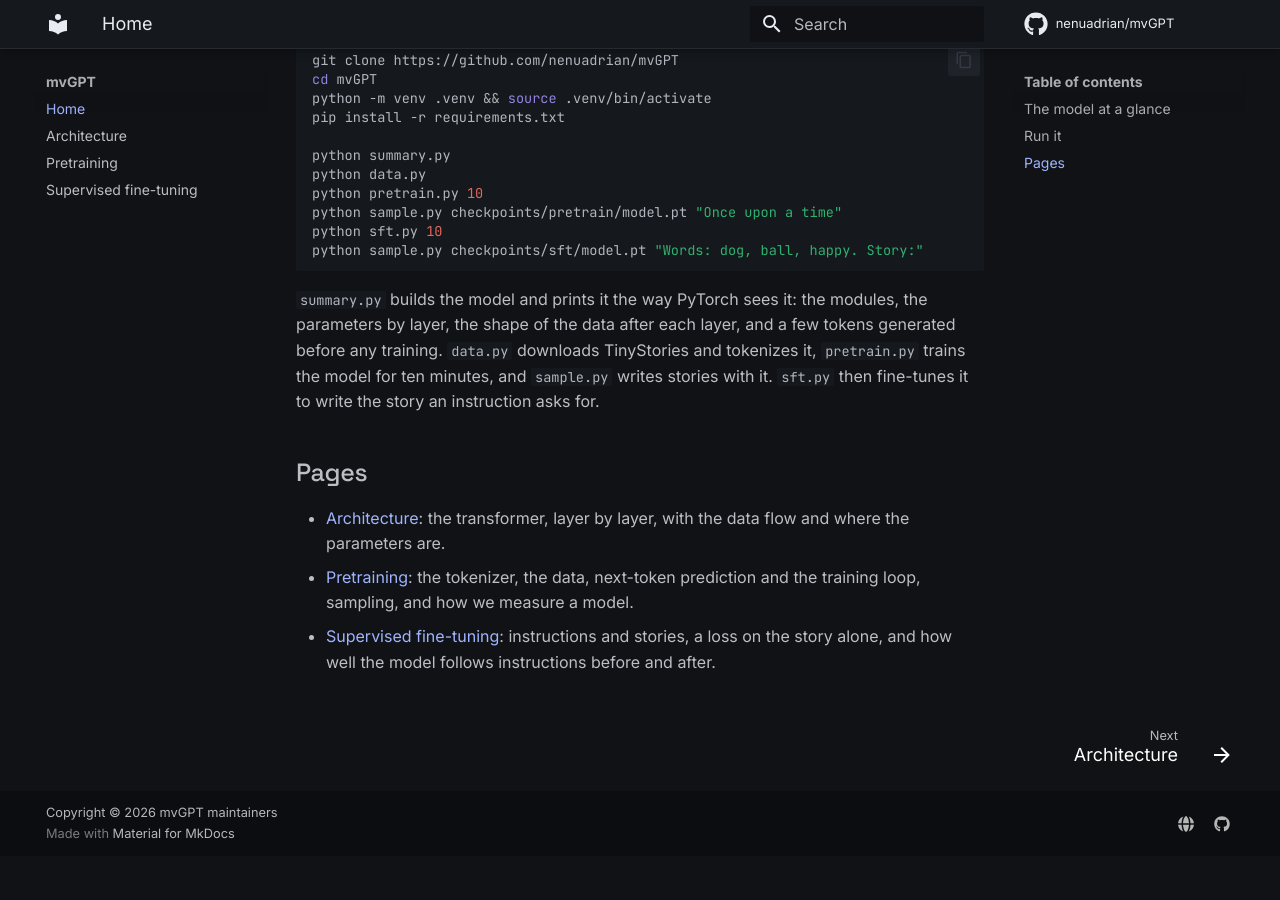
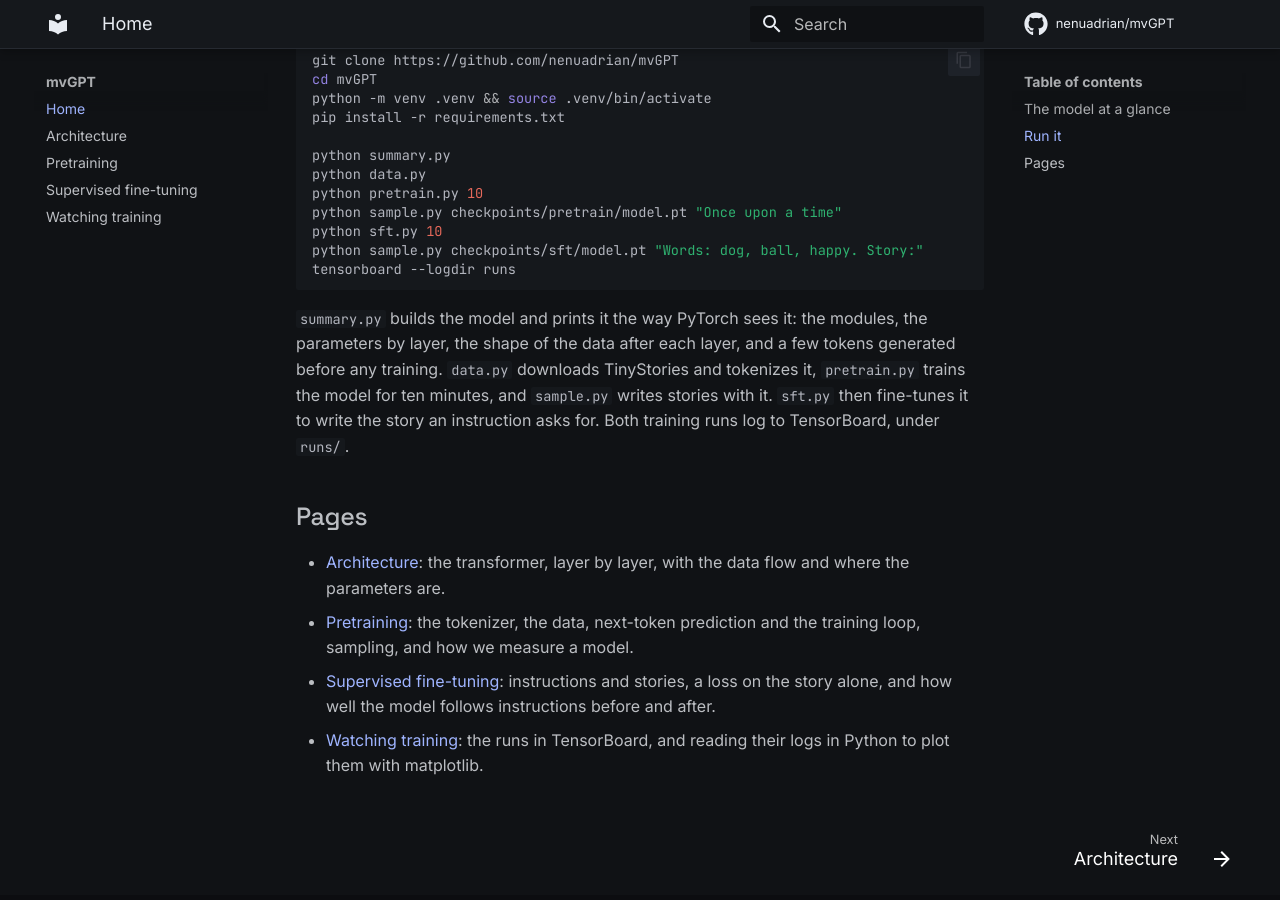
Before and after one commit to nenuadrian/mvGPT, an MkDocs documentation site: the page built from docs/index.md, in a window 1280 px wide and 900 px high, scrolled down 1289 px. Built offline with MkDocs 1.6.1 and Material for MkDocs 9.7.7, drawn with Linux system fonts in a browser that asks for light colours; comment, search, counter and statistics services are not loaded; before the commit the page ends 2145 px from its top, so only the background shows below that.

Commit message:
Document watching training
A docs page on the runs in TensorBoard, the tags they log, and reading the event files in Python to
plot them with plot.py. The README, the home page and the pretraining page now point to it.

Step: ep003/step-9

````diff
--- a/docs/index.md
+++ b/docs/index.md
@@ -43,12 +43,14 @@
 python sample.py checkpoints/pretrain/model.pt "Once upon a time"
 python sft.py 10
 python sample.py checkpoints/sft/model.pt "Words: dog, ball, happy. Story:"
+tensorboard --logdir runs
 ```
 
 `summary.py` builds the model and prints it the way PyTorch sees it: the modules, the parameters
 by layer, the shape of the data after each layer, and a few tokens generated before any training.
 `data.py` downloads TinyStories and tokenizes it, `pretrain.py` trains the model for ten minutes, and
 `sample.py` writes stories with it. `sft.py` then fine-tunes it to write the story an instruction asks for.
+Both training runs log to TensorBoard, under `runs/`.
 
 ## Pages
 
@@ -58,3 +60,5 @@
   loop, sampling, and how we measure a model.
 - [Supervised fine-tuning](sft.md): instructions and stories, a loss on the story alone, and how
   well the model follows instructions before and after.
+- [Watching training](tracking.md): the runs in TensorBoard, and reading their logs in Python to
+  plot them with matplotlib.
--- a/mkdocs.yml
+++ b/mkdocs.yml
@@ -70,3 +70,4 @@
   - Architecture: architecture.md
   - Pretraining: pretraining.md
   - Supervised fine-tuning: sft.md
+  - Watching training: tracking.md
````
Also changed, not shown: README.md (+2 -0 lines), docs/pretraining.md (+2 -1 lines), docs/tracking.md (added, +43 -0 lines).
